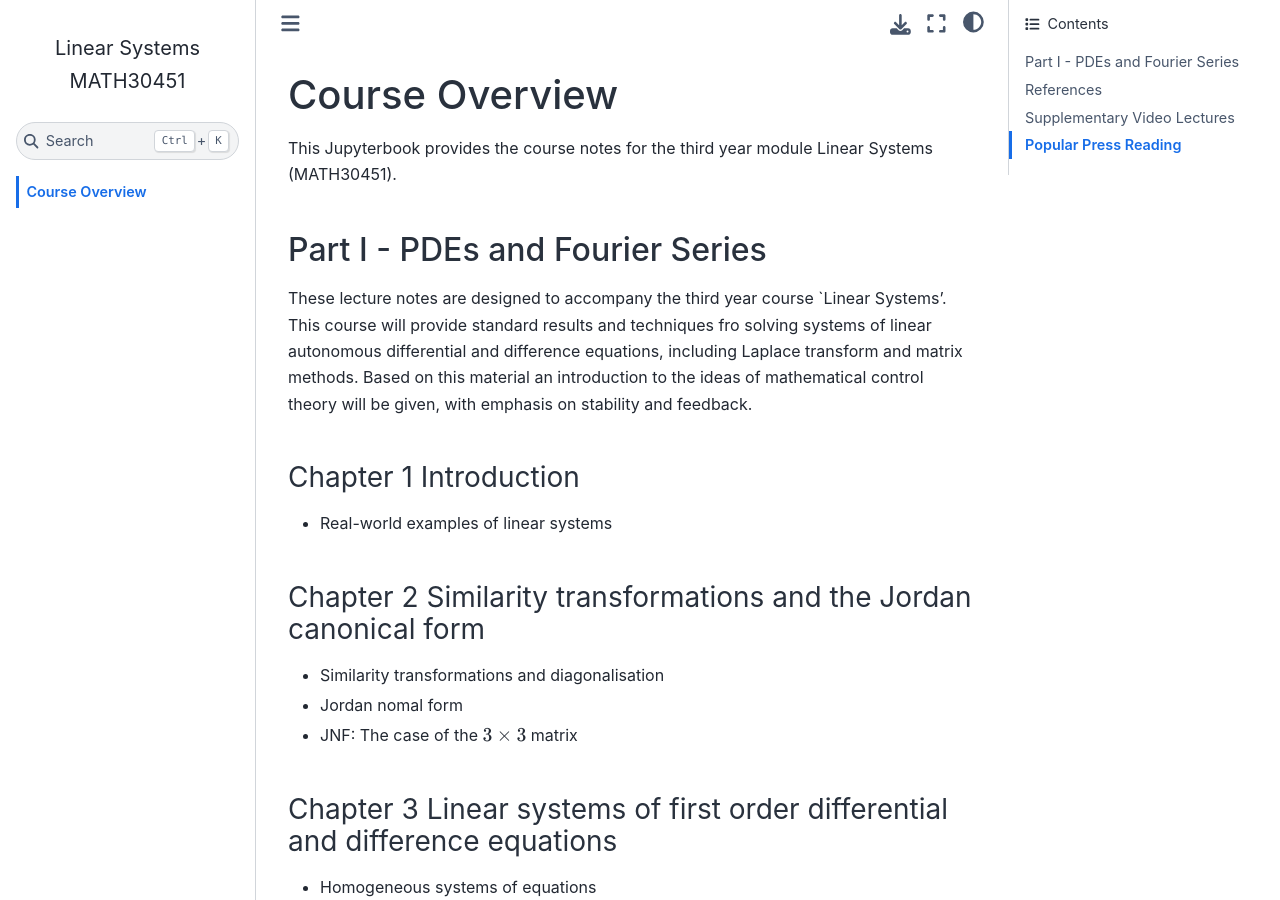
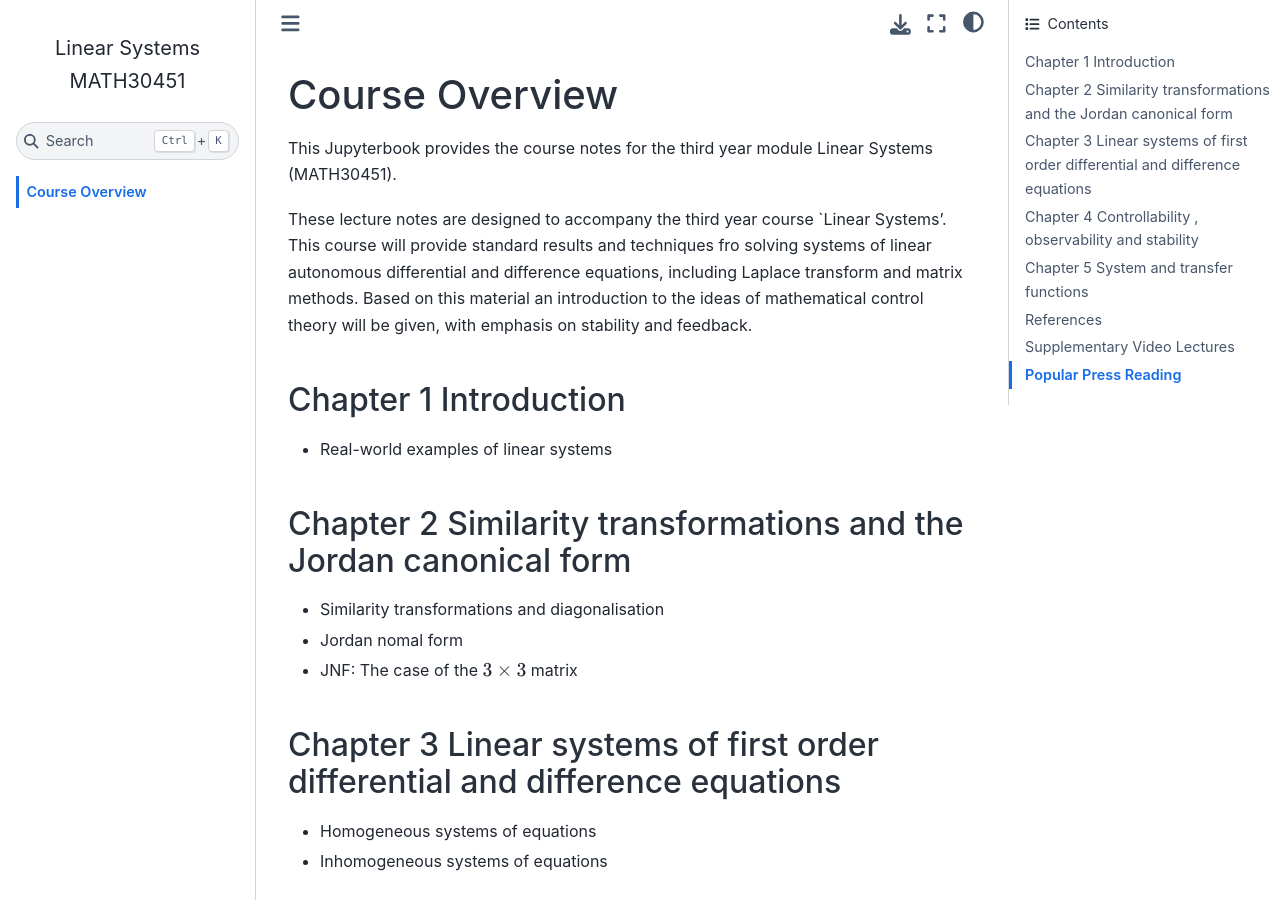
Before and after one commit to jjcrofts77/Linear-Systems-MATH30451, a Jupyter Book: the page built from intro.md, in a window 1280 px wide and 900 px high. Built offline with Jupyter Book 1.0.4 settings and Sphinx 7.4.7 and the Sphinx Book theme 1.1.4, drawn with Linux system fonts in a browser that asks for light colours; pages that are not in the unit, such as notebooks, are missing from menus.

Commit message:
Update intro.md

```diff
--- a/intro.md
+++ b/intro.md
@@ -2,8 +2,6 @@
 # Course Overview
 
 This Jupyterbook provides the course notes for the third year module Linear Systems (MATH30451).
-
-## Part I - PDEs and Fourier Series
 
 These lecture notes are designed to accompany the third year course `Linear Systems'. This course will provide
 standard results and techniques fro solving systems of linear autonomous differential and difference equations,
```
